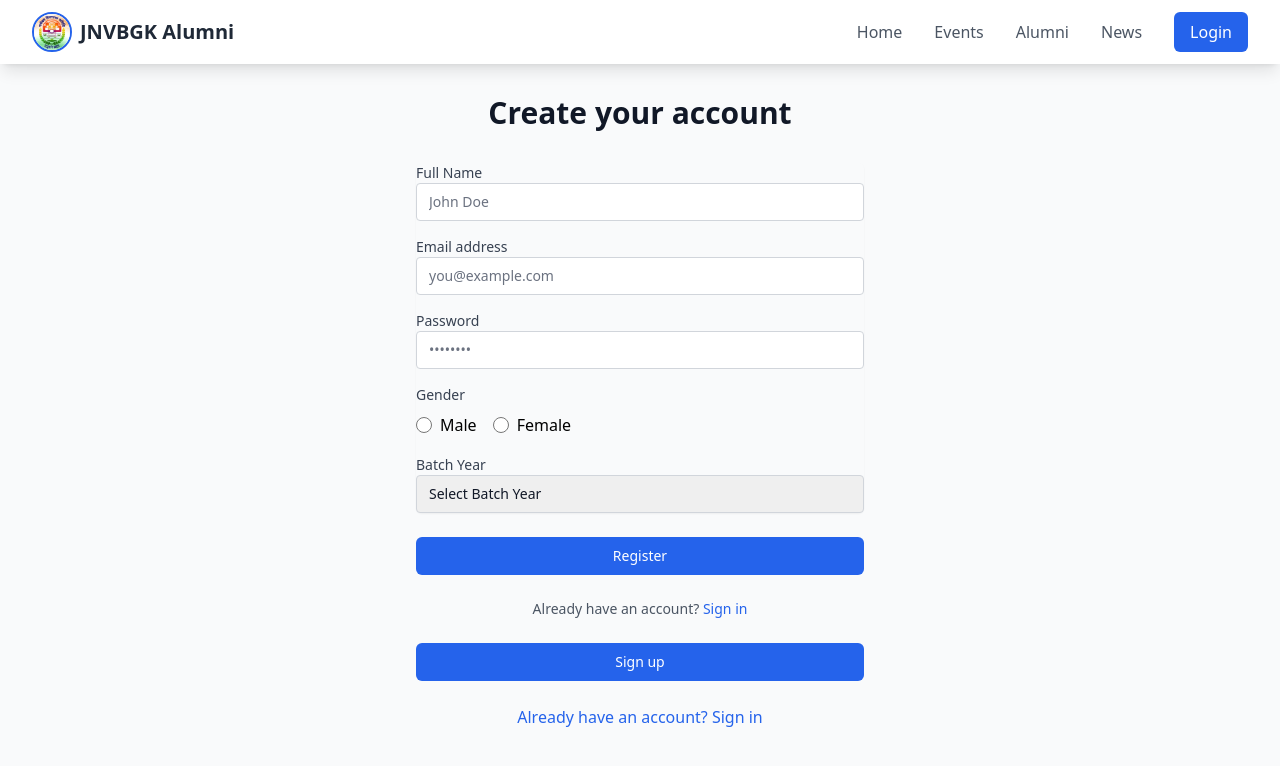
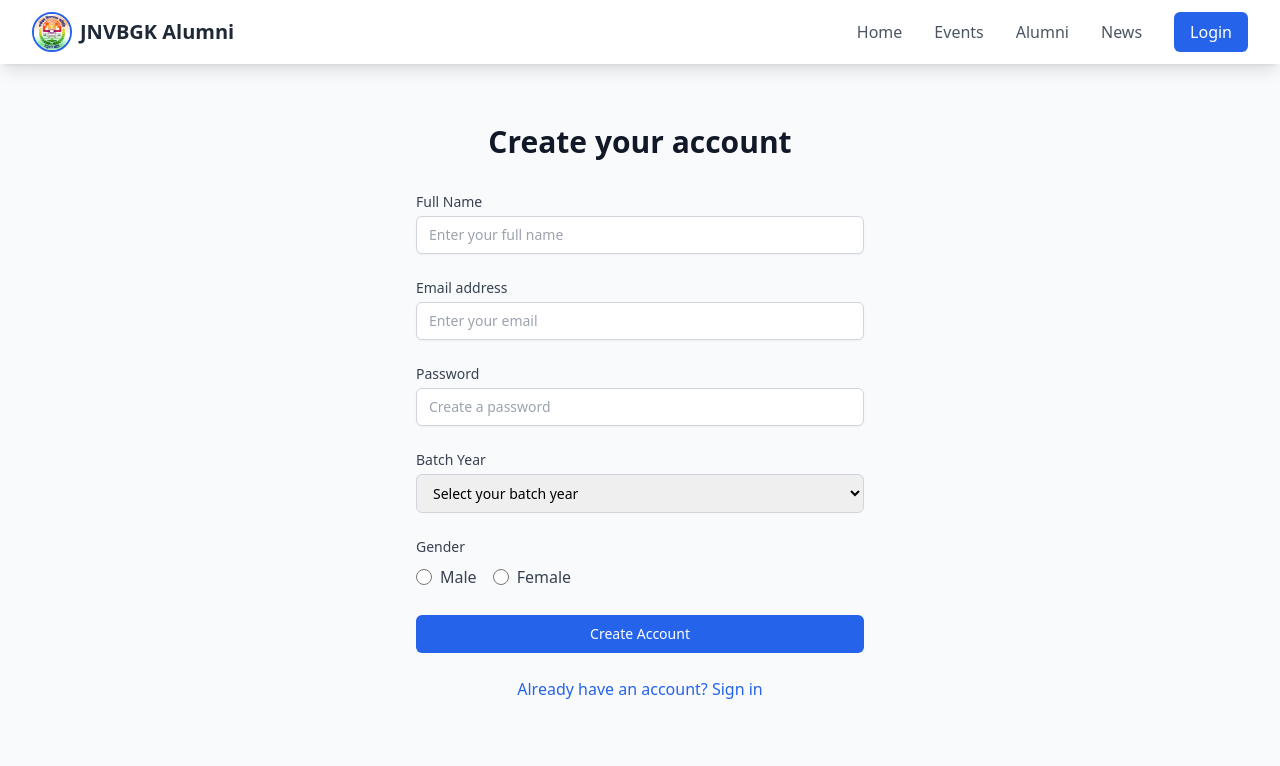
Before and after one commit to ChallagidadMahadev/JNVBGK-Alumni, a React (Vite) app: page /register in a window 1280 px wide. Shown: the top 766 px of the page. Built offline with nearby package versions, Linux system fonts and the light colour scheme.

Commit message:
updated year with batch num

```diff
--- a/src/components/auth/RegisterForm.tsx
+++ b/src/components/auth/RegisterForm.tsx
@@ -13,6 +13,11 @@ const RegisterForm = () => {
     formState: { errors, isSubmitting },
   } = useForm();
   const navigate = useNavigate();
+
+  const getBatchNumber = (year: number) => {
+    const startYear = 2008; // First batch year
+    return year >= startYear ? year - startYear + 1 : null;
+  };
 
   const onSubmit = async (data: any) => {
     try {
@@ -40,8 +45,6 @@ const RegisterForm = () => {
           </h2>
         </div>
         <form className="mt-8 space-y-6" onSubmit={handleSubmit(onSubmit)}>
-          {/* Form fields remain the same */}
-          <div className="rounded-md shadow-sm space-y-4">
           <div>
             <label
               htmlFor="name"
@@ -52,11 +55,11 @@ const RegisterForm = () => {
             <input
               {...register("name", { required: "Name is required" })}
               type="text"
-                className="appearance-none rounded relative block w-full px-3 py-2 border border-gray-300 placeholder-gray-500 text-gray-900 focus:outline-none focus:ring-blue-500 focus:border-blue-500 focus:z-10 sm:text-sm"
-                placeholder="John Doe"
+              className="mt-1 appearance-none block w-full px-3 py-2 border border-gray-300 rounded-md shadow-sm placeholder-gray-400 focus:outline-none focus:ring-blue-500 focus:border-blue-500 sm:text-sm"
+              placeholder="Enter your full name"
             />
             {errors.name && (
-                <p className="text-red-500 text-sm mt-1">
+              <p className="mt-1 text-sm text-red-600">
                 {errors.name.message?.toString()}
               </p>
             )}
@@ -78,11 +81,11 @@ const RegisterForm = () => {
                 },
               })}
               type="email"
-                className="appearance-none rounded relative block w-full px-3 py-2 border border-gray-300 placeholder-gray-500 text-gray-900 focus:outline-none focus:ring-blue-500 focus:border-blue-500 focus:z-10 sm:text-sm"
-                placeholder="you@example.com"
+              className="mt-1 appearance-none block w-full px-3 py-2 border border-gray-300 rounded-md shadow-sm placeholder-gray-400 focus:outline-none focus:ring-blue-500 focus:border-blue-500 sm:text-sm"
+              placeholder="Enter your email"
             />
             {errors.email && (
-                <p className="text-red-500 text-sm mt-1">
+              <p className="mt-1 text-sm text-red-600">
                 {errors.email.message?.toString()}
               </p>
             )}
@@ -104,13 +107,44 @@ const RegisterForm = () => {
                 },
               })}
               type="password"
-                autoComplete="new-password"
-                className="appearance-none rounded relative block w-full px-3 py-2 border border-gray-300 placeholder-gray-500 text-gray-900 focus:outline-none focus:ring-blue-500 focus:border-blue-500 focus:z-10 sm:text-sm"
-                placeholder="••••••••"
+              className="mt-1 appearance-none block w-full px-3 py-2 border border-gray-300 rounded-md shadow-sm placeholder-gray-400 focus:outline-none focus:ring-blue-500 focus:border-blue-500 sm:text-sm"
+              placeholder="Create a password"
             />
             {errors.password && (
-                <p className="text-red-500 text-sm mt-1">
+              <p className="mt-1 text-sm text-red-600">
                 {errors.password.message?.toString()}
+              </p>
+            )}
+          </div>
+
+          <div>
+            <label
+              htmlFor="batchYear"
+              className="block text-sm font-medium text-gray-700"
+            >
+              Batch Year
+            </label>
+            <select
+              {...register("batchYear", { required: "Batch year is required" })}
+              className="mt-1 block w-full pl-3 pr-10 py-2 text-base border border-gray-300 focus:outline-none focus:ring-blue-500 focus:border-blue-500 sm:text-sm rounded-md"
+            >
+              <option value="">Select your batch year</option>
+              {Array.from({ length: 30 }, (_, i) => {
+                const year = new Date().getFullYear() - i;
+                const batchNumber = getBatchNumber(year);
+                return year >= 2008 ? (
+                  <option key={year} value={year}>
+                    {year}{" "}
+                    {batchNumber
+                      ? `(${batchNumber}${getOrdinalSuffix(batchNumber)} Batch)`
+                      : ""}
+                  </option>
+                ) : null;
+              }).filter(Boolean)}
+            </select>
+            {errors.batchYear && (
+              <p className="mt-1 text-sm text-red-600">
+                {errors.batchYear.message?.toString()}
               </p>
             )}
           </div>
@@ -125,110 +159,25 @@ const RegisterForm = () => {
                   {...register("gender", { required: "Gender is required" })}
                   type="radio"
                   value="male"
-                    className="form-radio h-4 w-4 text-blue-600"
+                  className="form-radio h-4 w-4 text-blue-600 focus:ring-blue-500 border-gray-300"
                 />
-                  <span className="ml-2">Male</span>
+                <span className="ml-2 text-gray-700">Male</span>
               </label>
               <label className="inline-flex items-center">
                 <input
                   {...register("gender", { required: "Gender is required" })}
                   type="radio"
                   value="female"
-                    className="form-radio h-4 w-4 text-blue-600"
+                  className="form-radio h-4 w-4 text-blue-600 focus:ring-blue-500 border-gray-300"
                 />
-                  <span className="ml-2">Female</span>
+                <span className="ml-2 text-gray-700">Female</span>
               </label>
             </div>
             {errors.gender && (
-                <p className="text-red-500 text-sm mt-1">
+              <p className="mt-1 text-sm text-red-600">
                 {errors.gender.message?.toString()}
               </p>
             )}
-            </div>
-
-            <div>
-              <label
-                htmlFor="batchYear"
-                className="block text-sm font-medium text-gray-700"
-              >
-                Batch Year
-              </label>
-              <select
-                {...register("batchYear", {
-                  required: "Batch year is required",
-                })}
-                className="appearance-none rounded relative block w-full px-3 py-2 border border-gray-300 placeholder-gray-500 text-gray-900 focus:outline-none focus:ring-blue-500 focus:border-blue-500 focus:z-10 sm:text-sm"
-              >
-                <option value="">Select Batch Year</option>
-                {Array.from(
-                  { length: 30 },
-                  (_, i) => new Date().getFullYear() - i
-                ).map((year) => (
-                  <option key={year} value={year}>
-                    {year}
-                  </option>
-                ))}
-              </select>
-              {errors.batchYear && (
-                <p className="text-red-500 text-sm mt-1">
-                  {errors.batchYear.message?.toString()}
-                </p>
-              )}
-            </div>
-          </div>
-
-          <div>
-            <motion.button
-              type="submit"
-              whileHover={{ scale: 1.02 }}
-              whileTap={{ scale: 0.98 }}
-              disabled={isSubmitting}
-              className={`group relative w-full flex justify-center py-2 px-4 border border-transparent text-sm font-medium rounded-md text-white ${
-                isSubmitting
-                  ? "bg-blue-400 cursor-not-allowed"
-                  : "bg-blue-600 hover:bg-blue-700"
-              } focus:outline-none focus:ring-2 focus:ring-offset-2 focus:ring-blue-500`}
-            >
-              {isSubmitting ? (
-                <div className="flex items-center">
-                  <svg
-                    className="animate-spin -ml-1 mr-3 h-5 w-5 text-white"
-                    xmlns="http://www.w3.org/2000/svg"
-                    fill="none"
-                    viewBox="0 0 24 24"
-                  >
-                    <circle
-                      className="opacity-25"
-                      cx="12"
-                      cy="12"
-                      r="10"
-                      stroke="currentColor"
-                      strokeWidth="4"
-                    ></circle>
-                    <path
-                      className="opacity-75"
-                      fill="currentColor"
-                      d="M4 12a8 8 0 018-8V0C5.373 0 0 5.373 0 12h4zm2 5.291A7.962 7.962 0 014 12H0c0 3.042 1.135 5.824 3 7.938l3-2.647z"
-                    ></path>
-                  </svg>
-                  Registering...
-                </div>
-              ) : (
-                "Register"
-              )}
-            </motion.button>
-          </div>
-
-          <div className="text-center">
-            <p className="text-sm text-gray-600">
-              Already have an account?{" "}
-              <Link
-                to="/login"
-                className="font-medium text-blue-600 hover:text-blue-500"
-              >
-                Sign in
-              </Link>
-            </p>
           </div>
 
           <div>
@@ -238,9 +187,12 @@ const RegisterForm = () => {
               className="group relative w-full flex justify-center py-2 px-4 border border-transparent text-sm font-medium rounded-md text-white bg-blue-600 hover:bg-blue-700 focus:outline-none focus:ring-2 focus:ring-offset-2 focus:ring-blue-500 disabled:bg-blue-400 disabled:cursor-not-allowed"
             >
               {isSubmitting ? (
+                <div className="flex items-center">
                   <LoadingSpinner size="sm" className="mr-2" />
+                  <span>Creating account...</span>
+                </div>
               ) : (
-                "Sign up"
+                "Create Account"
               )}
             </button>
           </div>
@@ -259,4 +211,14 @@ const RegisterForm = () => {
   );
 };
 
+// Helper function to add ordinal suffix to numbers (1st, 2nd, 3rd, etc.)
+const getOrdinalSuffix = (n: number): string => {
+  const j = n % 10;
+  const k = n % 100;
+  if (j === 1 && k !== 11) return "st";
+  if (j === 2 && k !== 12) return "nd";
+  if (j === 3 && k !== 13) return "rd";
+  return "th";
+};
+
 export default RegisterForm;
```
Lines whose indentation alone changed are shown as unchanged.
